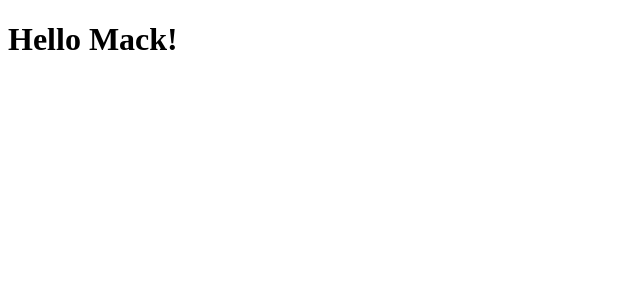
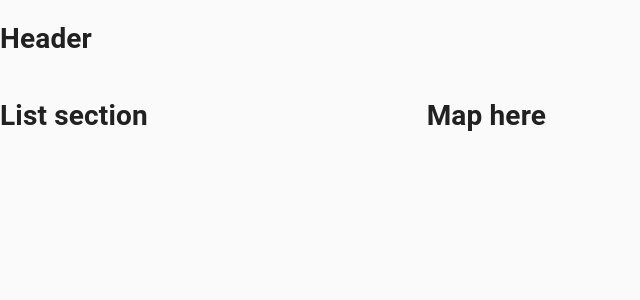
Before and after one commit to MackKaputo/travel_guide_project, a React (Create React App) app: page / in a window 1280 px wide. Shown: the top 300 px of the page, without its empty margins (0-640 px from the left). Built offline with nearby package versions, Linux system fonts and the light colour scheme.

Commit message:
layout completed

```diff
--- a/src/App.js
+++ b/src/App.js
@@ -1,11 +1,26 @@
 import React from 'react'
+import { CssBaseline, Grid } from '@material-ui/core'
+
+import Header from './components/Header/Header'
+import List from './components/List/List'
+import Map from './components/Map/Map'
+
 
 
 function App() {
   return (
-    <div>
-      <h1> Hello Mack!</h1>
-    </div>
+    <React.Fragment>
+        <CssBaseline />
+        <Header />
+        <Grid container spacing={3} style={{ width: "100%"}}>
+            <Grid item xs={12} md={4}>
+                <List />
+            </Grid>
+            <Grid item xs={12} md={8}>
+                <Map />
+            </Grid>
+        </Grid>
+    </React.Fragment>
   )
 }
 
--- a/src/components/Header/Header.jsx
+++ b/src/components/Header/Header.jsx
@@ -0,0 +1,12 @@
+import React from 'react'
+
+
+function Header() {
+  return (
+    <div>
+      <h1>Header</h1>
+    </div>
+  )
+}
+
+export default Header
--- a/src/components/List/List.jsx
+++ b/src/components/List/List.jsx
@@ -0,0 +1,11 @@
+import React from 'react'
+
+function List() {
+  return (
+    <div>
+      <h1>List section</h1>
+    </div>
+  )
+}
+
+export default List
--- a/src/components/Map/Map.jsx
+++ b/src/components/Map/Map.jsx
@@ -0,0 +1,11 @@
+import React from 'react'
+
+function Map() {
+  return (
+    <div>
+      <h1>Map here</h1>
+    </div>
+  )
+}
+
+export default Map
```
Also changed, not shown: src/components/PlaceDetails/PlaceDetails.jsx (+11 -0 lines).
